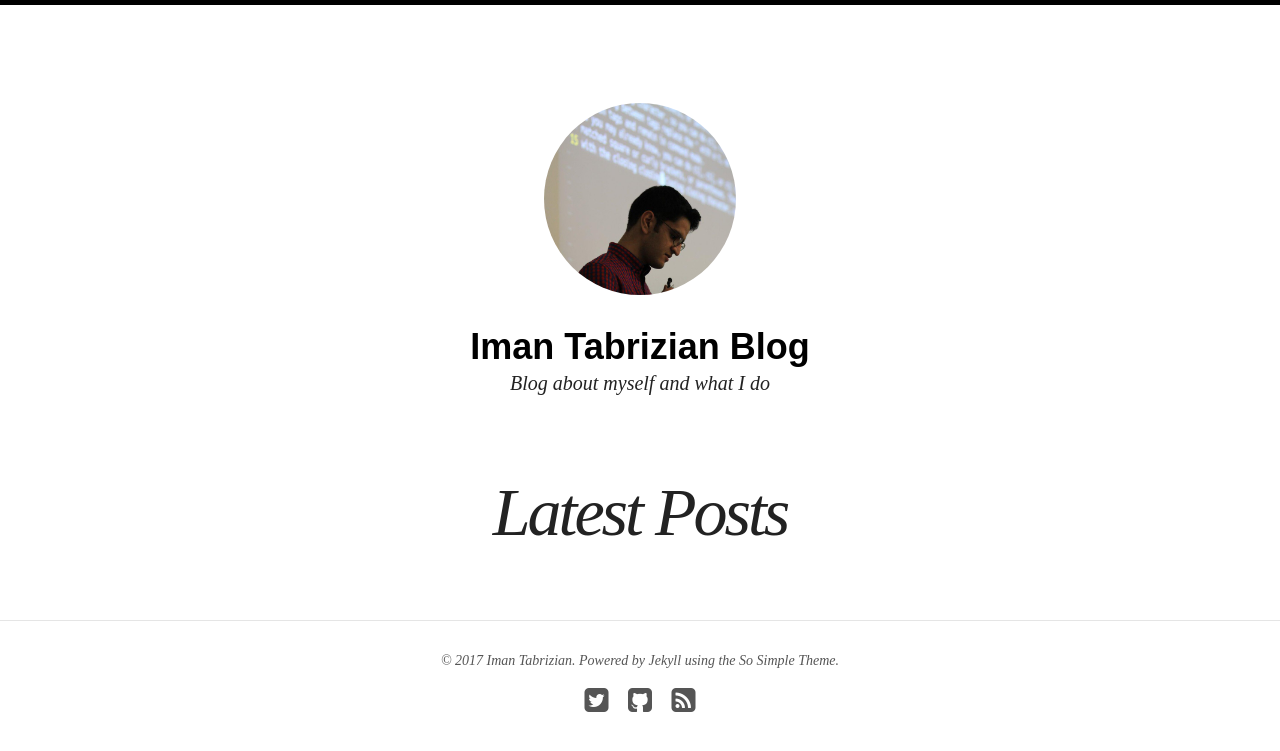
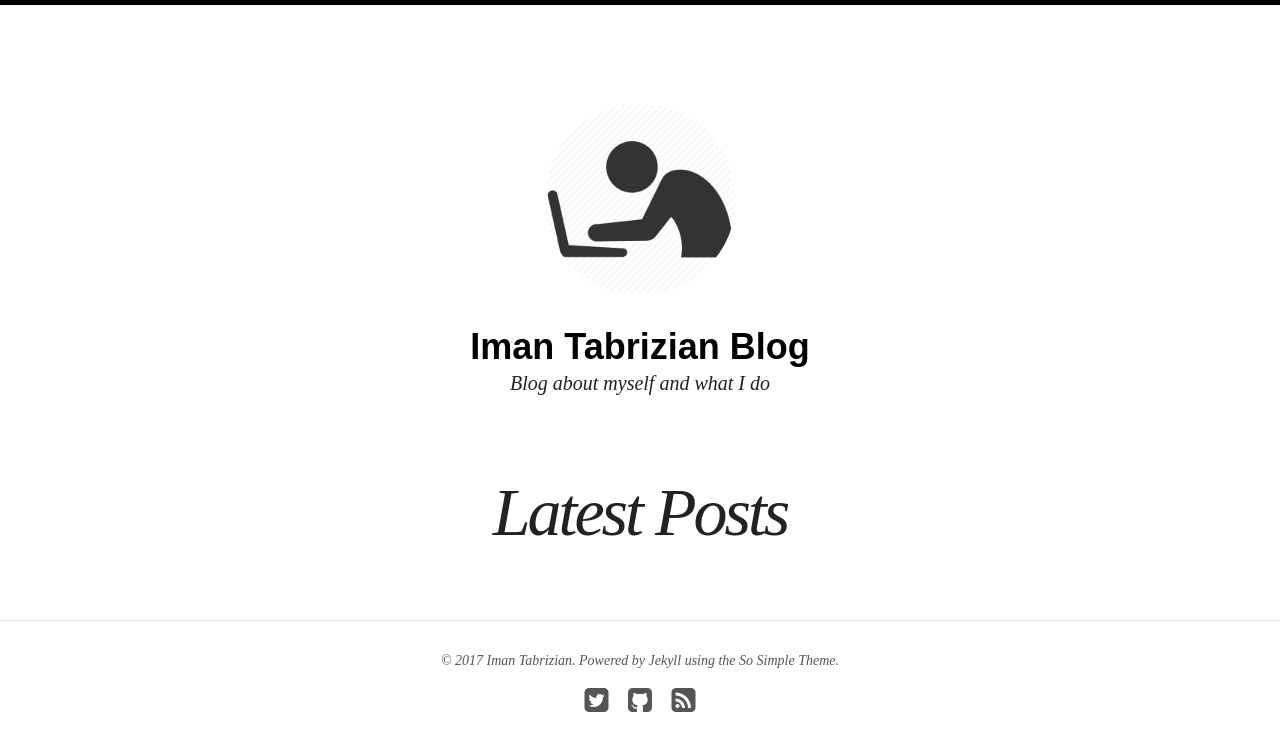
Before and after one commit to Tabrizian/tabrizian.github.io, a Jekyll site: the page built from index.html, in a window 1280 px wide. Shown: the top 751 px of the page. Built offline with Jekyll 4.4.1, drawn with Linux system fonts in a browser that asks for light colours; nearby versions of some CDN libraries.

Commit message:
Improves site logo

```diff
--- a/_config.yml
+++ b/_config.yml
@@ -3,7 +3,7 @@
 title: Iman Tabrizian Blog
 locale: en_US
 description: Blog about myself and what I do
-logo: me.jpg
+logo: site-logo.png
 search: true
 url: http://imantabrizian.me
 
```
